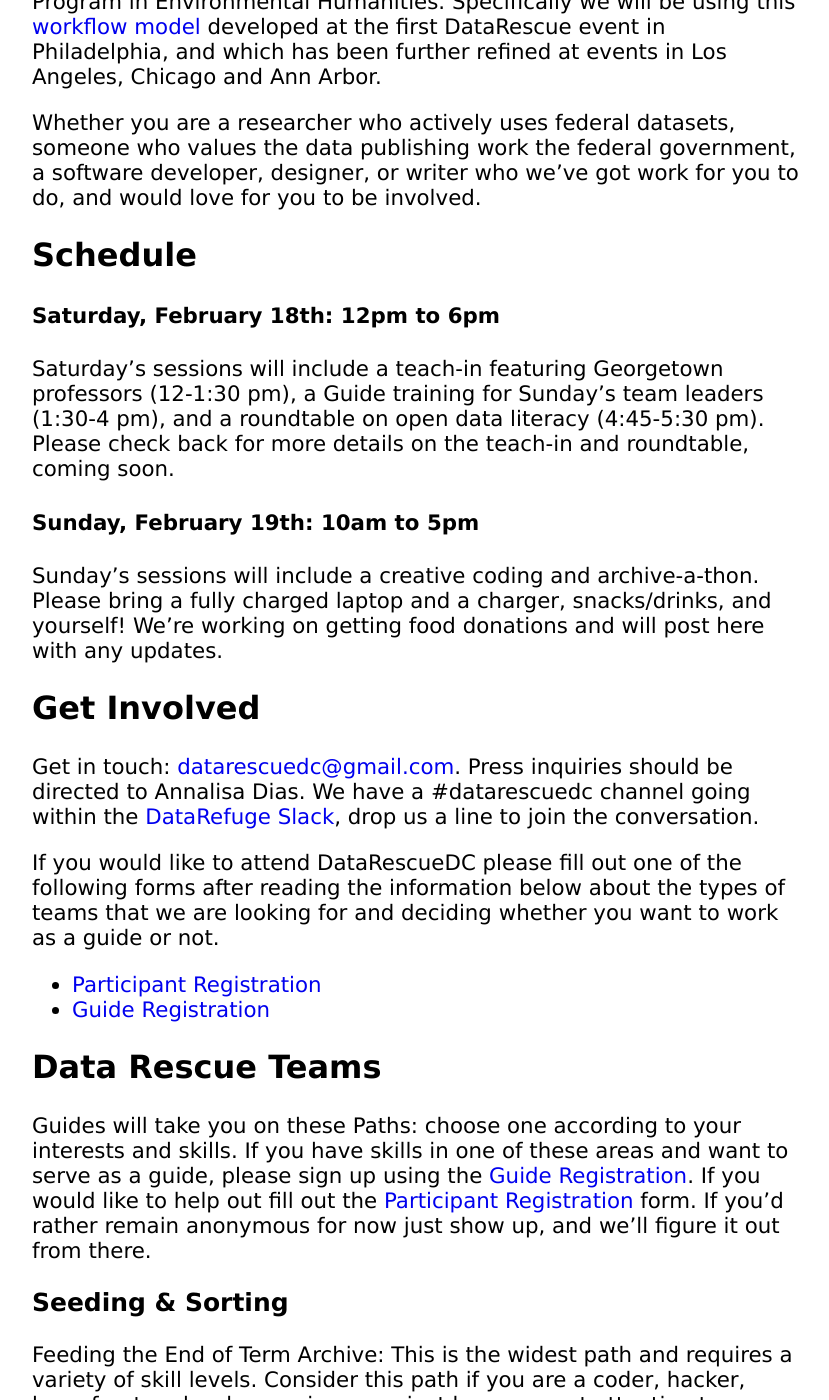
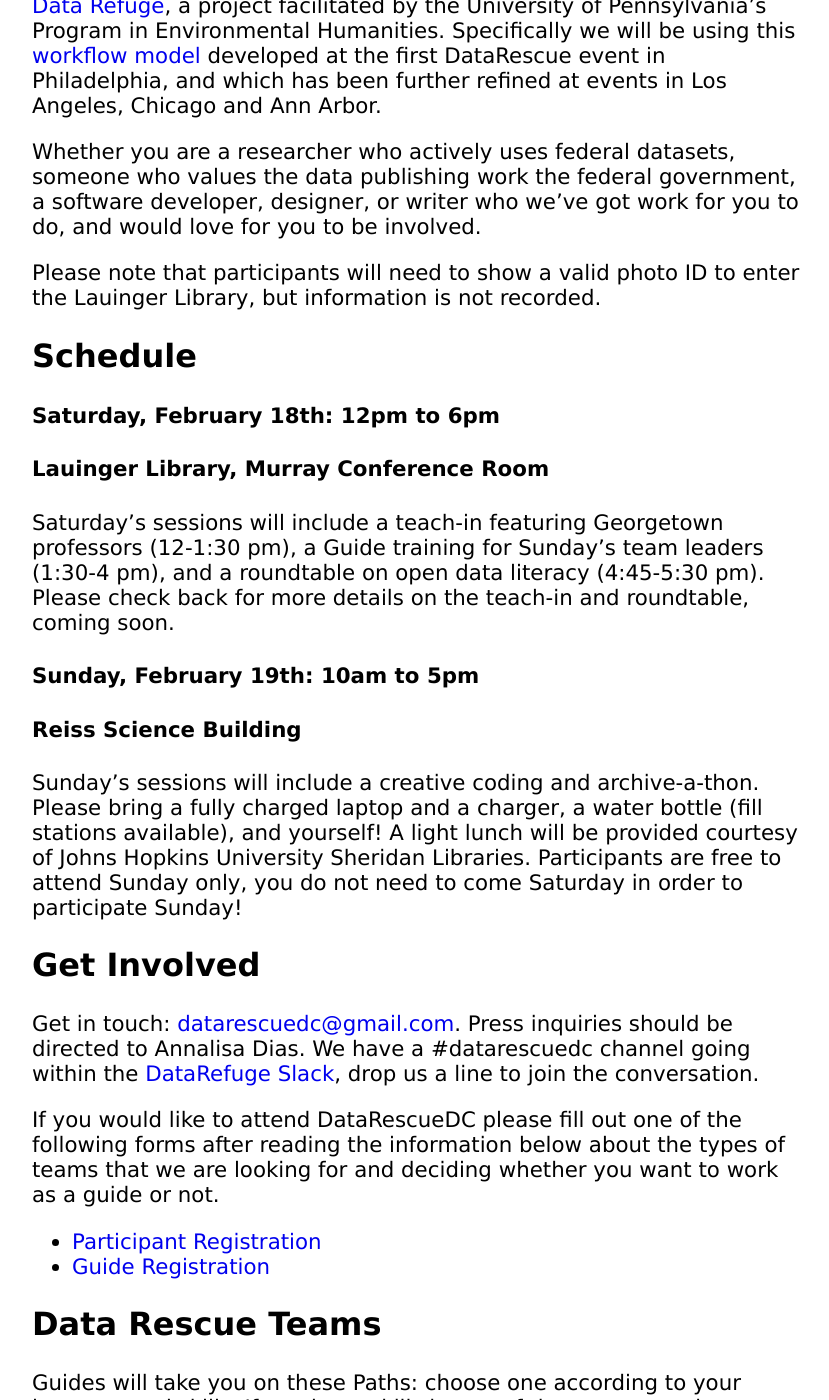
Before and after one commit to datarefuge/datarescue-dc, a Jekyll site: the page built from index.md, in a window 1280 px wide and 1400 px high, scrolled down 1363 px. Shown: the whole window, without its empty margins (224-1053 px from the left). Built offline with Jekyll 4.4.1, drawn with Linux system fonts in a browser that asks for light colours; some of the changed text lies outside the part shown.

Commit message:
updated locations, need ID, sponsors

```diff
--- a/index.md
+++ b/index.md
@@ -5,7 +5,8 @@
 <header>
   <a href="https://www.datarefuge.org/" title="Data Refuge Logo"><img class="logo" src="images/logo.jpg"></a>
   <h2>datarescueDC</h2>
-  <h3>Reiss Science Building, Room 103<br>
+  <h3>Lauinger Library, Murray Conference Room (Saturday)<br>
+    Reiss Science Building, Room 103 (Sunday)<br>
     Georgetown University<br>
     February 18-19
   </h3>
@@ -28,15 +29,19 @@
 designer, or writer who we've got work for you to do, and would love for you
 to be involved.
 
+Please note that participants will need to show a valid photo ID to enter the Lauinger Library, but information is not recorded.
+
 ## Schedule
 
 #### Saturday, February 18th: 12pm to 6pm
+#### Lauinger Library, Murray Conference Room
 
 Saturday's sessions will include a teach-in featuring Georgetown professors (12-1:30 pm), a Guide training for Sunday's team leaders (1:30-4 pm), and a roundtable on open data literacy (4:45-5:30 pm). Please check back for more details on the teach-in and roundtable, coming soon.
 
 #### Sunday, February 19th: 10am to 5pm
+#### Reiss Science Building
 
-Sunday's sessions will include a creative coding and archive-a-thon. Please bring a fully charged laptop and a charger, snacks/drinks, and yourself! We're working on getting food donations and will post here with any updates.
+Sunday's sessions will include a creative coding and archive-a-thon. Please bring a fully charged laptop and a charger, a water bottle (fill stations available), and yourself! A light lunch will be provided courtesy of Johns Hopkins University Sheridan Libraries. Participants are free to attend Sunday only, you do not need to come Saturday in order to participate Sunday!
 
 ## Get Involved
 
@@ -57,7 +62,7 @@
 skills. If you have skills in one of these areas and want to serve as a guide,
 please sign up using the [Guide Registration]. If you would like to help out
 fill out the [Participant Registration] form. If you'd rather remain anonymous
-for now just show up, and we'll figure it out from there.
+for now but can fill out an anonymous participant reigstration, that'll help us know how much food to get.
 
 ### Seeding & Sorting
 
@@ -68,7 +73,7 @@
 These are the various interwoven paths to get "uncrawlable" data into
 DataRefuge:
 
-- **Researchers**: to review URLs the Seeders & Sorters mark as Uncrawlable).
+- **Researchers**: to review URLs the Seeders & Sorters mark as Uncrawlable.
 Consider this path if you have a strong front end web experience and like to
 find out more information about thing.
 
@@ -95,9 +100,12 @@
 
 A diverse group of people-not just climate scientists-benefit from this information in a number of ways. From archaeologists and city planners, to indigenous communities and local citizens that inhabit coastal towns, this data is valuable to a variety of stakeholders. We welcome you to write a story about *who* and *which* local communities, organizations, and institutions currently use specific datasets, and how.
 
+## Sponsors
+* Georgetown University Library
+* Johns Hopkins University Sheridan Libraries
+
 ## Collaborators
 
-* Georgetown University Library
 * Sunlight Foundation
 * University of Pennsylvania Libraries
 * Penn Program in Environmental Humanities
```
